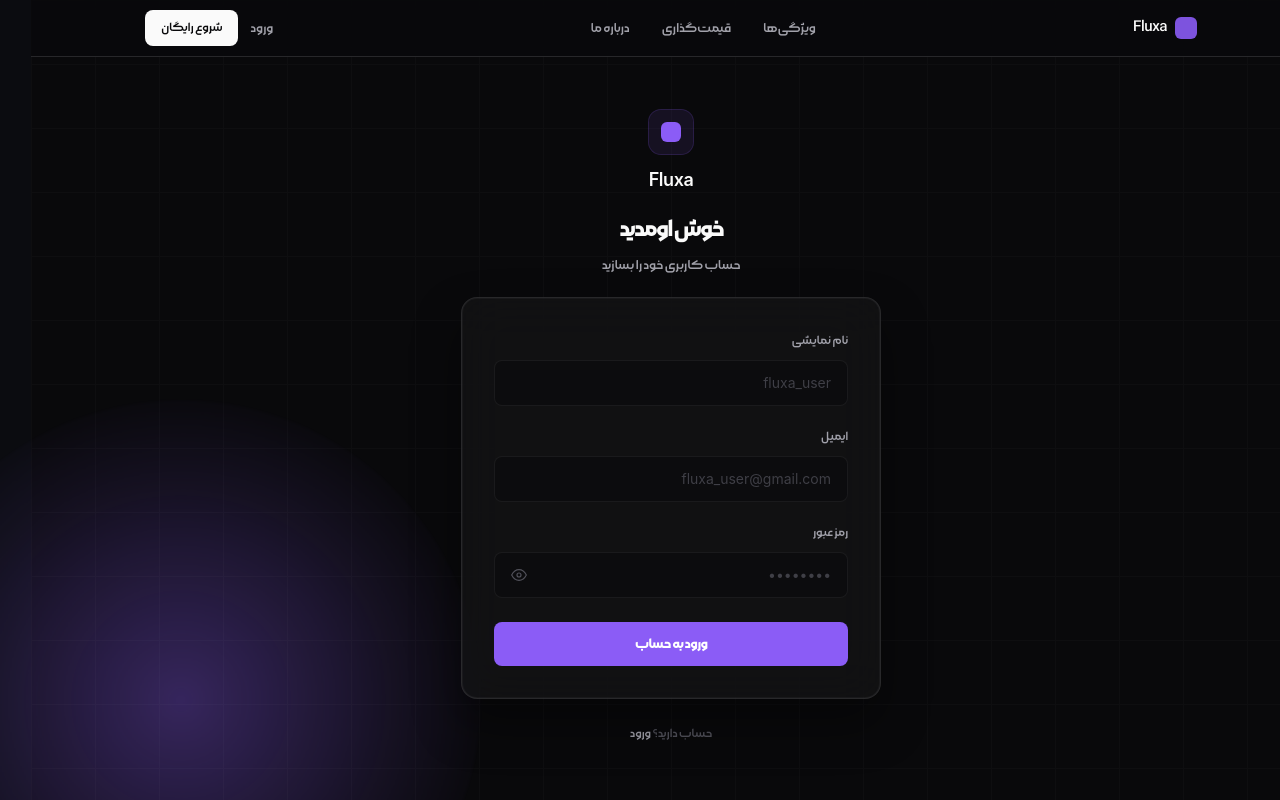
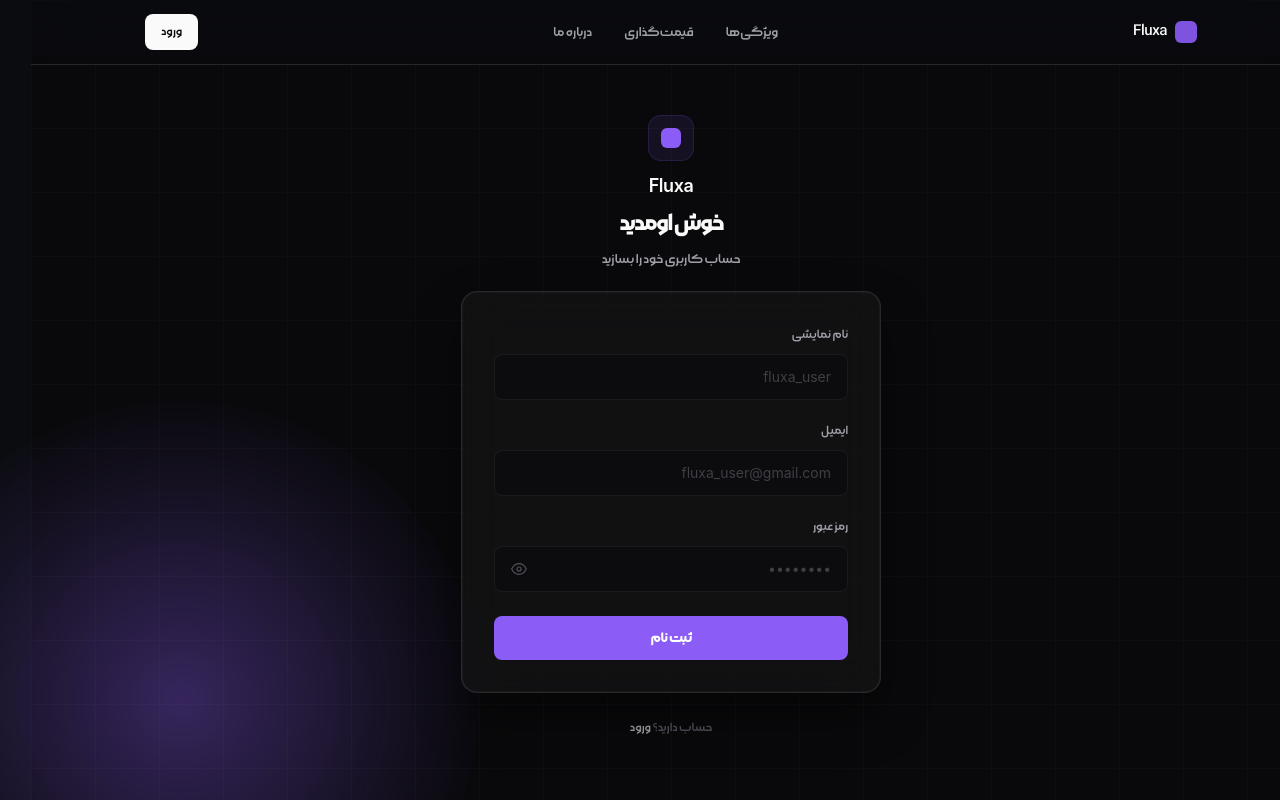
Before and after one commit to amirali-borji/Fluxa, a React (Vite) app: page /register in a window 1280 px wide. Built offline with nearby package versions, Linux system fonts and the light colour scheme; the HTML template or start-up script is replaced by a standard one.

Commit message:
Auth System Added

```diff
--- a/package.json
+++ b/package.json
@@ -10,9 +10,11 @@
     "preview": "vite preview"
   },
   "dependencies": {
+    "@supabase/supabase-js": "^2.108.1",
     "@tailwindcss/vite": "^4.3.0",
     "react": "^19.2.6",
     "react-dom": "^19.2.6",
+    "react-hot-toast": "^2.6.0",
     "react-router-dom": "^7.17.0",
     "tailwindcss": "^4.3.0"
   },
--- a/src/App.jsx
+++ b/src/App.jsx
@@ -3,17 +3,62 @@ import Header from "./components/Header/Header";
 import Home from "./pages/Home/Home";
 import Login from "./pages/Auth/Login/Login";
 import Register from "./pages/Auth/Register/Register";
+import { Toaster } from "react-hot-toast";
+import { useEffect, useState } from "react";
+import { supabase } from "./services/supabase-client";
+import Dashboard from "./pages/Dashboard/Dashboard";
+import ProtectedRoute from "./services/ProtectedRoute";
 
 function App() {
+  const [session, setSession] = useState(null);
+
+  const fetchSession = async () => {
+    const currentSession = await supabase.auth.getSession();
+    setSession(currentSession.data.session);
+  };
+  useEffect(() => {
+    fetchSession();
+
+    const { data: authListener } = supabase.auth.onAuthStateChange(
+      (e, session) => {
+        setSession(session);
+      },
+    );
+
+    return () => {
+      authListener.subscription.unsubscribe();
+    };
+  }, []);
+
   return (
     <>
-      <Header />
-
+      <Header session={session} />
+      <Toaster
+        position="top-center"
+        toastOptions={{
+          duration: 3000,
+          style: {
+            background: "#18181B",
+            color: "#FAFAFA",
+            border: "1px solid #27272A",
+            borderRadius: "16px",
+            padding: "14px 16px",
+          },
+        }}
+      />
       <main className="pt-14">
         <Routes>
           <Route path="/" element={<Home />} />
           <Route path="/login" element={<Login />} />
           <Route path="/register" element={<Register />} />
+          <Route
+            path="/dashboard"
+            element={
+              <ProtectedRoute>
+                <Dashboard />
+              </ProtectedRoute>
+            }
+          />
         </Routes>
       </main>
     </>
--- a/src/components/Header/Header.jsx
+++ b/src/components/Header/Header.jsx
@@ -1,10 +1,10 @@
 import { Link } from "react-router-dom";
 
-export default function Header() {
+export default function Header({ session }) {
   const NAV_LINKS = ["ویژگی‌ها", "قیمت‌گذاری", "درباره ما"];
   return (
-    <header className="flex justify-center fixed top-0 right-0 left-0 z-50 border-b border-[#27272A] bg-[#09090B]/85 backdrop-blur-xl">
-      <div className="mx-auto flex h-14 max-w-275 w-full items-center justify-between px-6">
+    <header className="flex justify-center fixed top-0 right-0 left-0 z-50 border-b border-[#27272A] bg-[#09090B]/20 backdrop-blur-xl">
+      <div className="mx-auto my-1 flex h-14 max-w-275 w-full items-center justify-between px-6">
         <div className="flex items-center gap-2">
           <div className="h-[22px] w-[22px] rounded-md bg-[#8B5CF6] opacity-90" />
           <Link
@@ -28,18 +28,21 @@ export default function Header() {
         </nav>
 
         <div className="flex items-center gap-3">
-          <Link
-            to="/login"
-            className="hidden text-sm text-[#A1A1AA] transition-colors duration-200 hover:text-[#FAFAFA] sm:block"
-          >
-            ورود
-          </Link>
-          <a
-            href="#"
-            className="rounded-lg bg-[#FAFAFA] px-4 py-1.75 text-[13px] font-medium text-[#09090B] transition-opacity duration-200 hover:opacity-85"
-          >
-            شروع رایگان
-          </a>
+          {session ? (
+            <Link
+              to="/dashboard"
+              className="rounded-lg bg-[#FAFAFA] px-4 py-1.75 text-[13px] font-medium text-[#09090B] transition-opacity duration-200 hover:opacity-85"
+            >
+              داشبورد
+            </Link>
+          ) : (
+            <Link
+              to="/login"
+              className="rounded-lg bg-[#FAFAFA] px-4 py-1.75 text-[13px] font-medium text-[#09090B] transition-opacity duration-200 hover:opacity-85"
+            >
+              ورود
+            </Link>
+          )}
         </div>
       </div>
     </header>
--- a/src/pages/Auth/Login/Login.jsx
+++ b/src/pages/Auth/Login/Login.jsx
@@ -1,10 +1,14 @@
 import { useState, useEffect } from "react";
-import { Link } from "react-router-dom";
+import { Link, useNavigate } from "react-router-dom";
+import { supabase } from "../../../services/supabase-client";
+import toast from "react-hot-toast";
 
 export default function Login() {
   const [focused, setFocused] = useState(null);
   const [email, setEmail] = useState("");
   const [password, setPassword] = useState("");
+  const navigate = useNavigate();
+  const [loading, setLoading] = useState(false);
   const [showPassword, setShowPassword] = useState(false);
   const [mounted, setMounted] = useState(false);
 
@@ -12,6 +16,33 @@ export default function Login() {
     const t = setTimeout(() => setMounted(true), 50);
     return () => clearTimeout(t);
   }, []);
+
+  const signInHandler = async () => {
+    if (loading) return;
+    setLoading(true);
+
+    const { error } = await supabase.auth.signInWithPassword({
+      email,
+      password,
+    });
+
+    if (error) {
+      setLoading(false);
+      if (error.message === "Invalid login credentials") {
+        toast.error("ایمیل یا رمز عبور اشتباه است");
+        return;
+      }
+      if (error.message === "missing email or phone") {
+        toast.error("لطفا همه فیلد هارو پر کنید");
+        return;
+      }
+
+      console.error("Error signing in: ", error);
+    } else {
+      toast.success("با موفقیت وارد شدید");
+      navigate("/");
+    }
+  };
 
   return (
     <div className="relative flex min-h-[calc(100vh-56px)] w-full items-center justify-center overflow-hidden bg-[#09090B] px-4">
@@ -200,10 +231,54 @@ export default function Login() {
 
             {/* Submit */}
             <button
-              type="button"
-              className="mt-1 w-full rounded-lg bg-[#8B5CF6] py-3 text-sm font-semibold text-white transition-all duration-200 hover:opacity-85 active:scale-[0.99]"
+              onClick={signInHandler}
+              disabled={loading}
+              className="relative mt-1 w-full overflow-hidden rounded-lg bg-[#8B5CF6] py-3 text-sm font-semibold text-white transition-all duration-200 hover:opacity-85 active:scale-[0.99] disabled:cursor-not-allowed disabled:opacity-70"
             >
-              ورود به حساب
+              {/* shimmer sweep هنگام لودینگ */}
+              {loading && (
+                <span
+                  className="pointer-events-none absolute inset-0"
+                  style={{
+                    background:
+                      "linear-gradient(105deg, transparent 40%, rgba(255,255,255,0.08) 50%, transparent 60%)",
+                    animation: "shimmer 1.6s ease infinite",
+                  }}
+                />
+              )}
+
+              <span className="relative flex items-center justify-center gap-2">
+                {loading ? (
+                  <>
+                    {/* دو حلقه که در جهت مخالف می‌چرخند */}
+                    <span className="relative h-[18px] w-[18px] shrink-0">
+                      <span
+                        className="absolute inset-0 rounded-full"
+                        style={{
+                          border: "1.5px solid transparent",
+                          borderTopColor: "rgba(255,255,255,0.9)",
+                          borderRightColor: "rgba(255,255,255,0.3)",
+                          animation: "spin 0.9s linear infinite",
+                        }}
+                      />
+                      <span
+                        className="absolute rounded-full"
+                        style={{
+                          inset: "4px",
+                          border: "1.5px solid transparent",
+                          borderBottomColor: "rgba(255,255,255,0.7)",
+                          animation: "spin 0.6s linear infinite reverse",
+                        }}
+                      />
+                    </span>
+                    <span style={{ transition: "opacity 0.2s" }}>
+                      در حال ورود...
+                    </span>
+                  </>
+                ) : (
+                  "ورود"
+                )}
+              </span>
             </button>
           </div>
         </div>
--- a/src/pages/Auth/Register/Register.jsx
+++ b/src/pages/Auth/Register/Register.jsx
@@ -1,11 +1,14 @@
 import { useState, useEffect } from "react";
 import { Link } from "react-router-dom";
+import { supabase } from "../../../services/supabase-client";
+import toast from "react-hot-toast";
 
 export default function Login() {
   const [focused, setFocused] = useState(null);
   const [displayName, setDisplayName] = useState("");
   const [email, setEmail] = useState("");
   const [password, setPassword] = useState("");
+  const [loading, setLoading] = useState(false);
   const [showPassword, setShowPassword] = useState(false);
   const [mounted, setMounted] = useState(false);
 
@@ -13,6 +16,35 @@ export default function Login() {
     const t = setTimeout(() => setMounted(true), 50);
     return () => clearTimeout(t);
   }, []);
+
+  const signUpHandler = async () => {
+    if (loading) return;
+    setLoading(true);
+
+    const { error } = await supabase.auth.signUp({
+      displayName,
+      email,
+      password,
+    });
+
+    if (error) {
+      setLoading(false);
+      if (error.message === "Password should be at least 6 characters.") {
+        toast.error("رمز عبور باید حداقل 6 کاراکتر باشد");
+        return;
+      }
+      if (error.message === "email rate limit exceeded") {
+        toast.error(
+          "تعداد درخواست‌های ایمیل شما بیش از حد مجاز است. لطفاً بعداً دوباره تلاش کنید.",
+        );
+        return;
+      }
+
+      console.error("Error signing up: ", error);
+    } else {
+      toast.success("ایمیل خودتون رو چک کنید");
+    }
+  };
 
   return (
     <div className="relative flex min-h-[calc(100vh-56px)] w-full items-center justify-center overflow-hidden bg-[#09090B] px-4">
@@ -56,7 +88,7 @@ export default function Login() {
         }}
       >
         {/* Logo */}
-        <div className="mb-5 flex flex-col items-center gap-3">
+        <div className="mb-2 flex flex-col items-center gap-3">
           <div className="flex h-11 w-11 items-center justify-center rounded-xl bg-[#8B5CF6]/10 ring-1 ring-[#8B5CF6]/25">
             <div className="h-5 w-5 rounded-md bg-[#8B5CF6]" />
           </div>
@@ -225,11 +257,56 @@ export default function Login() {
             </div>
 
             {/* Submit */}
+            {/* Submit */}
             <button
-              type="button"
-              className="mt-1 w-full rounded-lg bg-[#8B5CF6] py-3 text-sm font-semibold text-white transition-all duration-200 hover:opacity-85 active:scale-[0.99]"
+              onClick={signUpHandler}
+              disabled={loading}
+              className="relative mt-1 w-full overflow-hidden rounded-lg bg-[#8B5CF6] py-3 text-sm font-semibold text-white transition-all duration-200 hover:opacity-85 active:scale-[0.99] disabled:cursor-not-allowed disabled:opacity-70"
             >
-              ورود به حساب
+              {/* shimmer sweep هنگام لودینگ */}
+              {loading && (
+                <span
+                  className="pointer-events-none absolute inset-0"
+                  style={{
+                    background:
+                      "linear-gradient(105deg, transparent 40%, rgba(255,255,255,0.08) 50%, transparent 60%)",
+                    animation: "shimmer 1.6s ease infinite",
+                  }}
+                />
+              )}
+
+              <span className="relative flex items-center justify-center gap-2">
+                {loading ? (
+                  <>
+                    {/* دو حلقه که در جهت مخالف می‌چرخند */}
+                    <span className="relative h-[18px] w-[18px] shrink-0">
+                      <span
+                        className="absolute inset-0 rounded-full"
+                        style={{
+                          border: "1.5px solid transparent",
+                          borderTopColor: "rgba(255,255,255,0.9)",
+                          borderRightColor: "rgba(255,255,255,0.3)",
+                          animation: "spin 0.9s linear infinite",
+                        }}
+                      />
+                      <span
+                        className="absolute rounded-full"
+                        style={{
+                          inset: "4px",
+                          border: "1.5px solid transparent",
+                          borderBottomColor: "rgba(255,255,255,0.7)",
+                          animation: "spin 0.6s linear infinite reverse",
+                        }}
+                      />
+                    </span>
+                    <span style={{ transition: "opacity 0.2s" }}>
+                      در حال ثبت نام...
+                    </span>
+                  </>
+                ) : (
+                  "ثبت نام"
+                )}
+              </span>
             </button>
           </div>
         </div>
--- /dev/null
+++ b/src/pages/Dashboard/Dashboard.jsx
@@ -0,0 +1,22 @@
+import React from "react";
+import { supabase } from "../../services/supabase-client";
+import { useNavigate } from "react-router-dom";
+import { toast } from "react-hot-toast";
+
+function Dashboard() {
+  const navigate = useNavigate();
+
+  const logoutHandler = async () => {
+    await supabase.auth.signOut();
+    toast.success("با موفقیت خارج شدید");
+    navigate("/");
+  };
+  return (
+    <section>
+      <h1>Dashboard</h1>
+      <button onClick={logoutHandler}>Log out</button>
+    </section>
+  );
+}
+
+export default Dashboard;
--- /dev/null
+++ b/src/services/ProtectedRoute.jsx
@@ -0,0 +1,33 @@
+import { useEffect, useState } from "react";
+import { Navigate } from "react-router-dom";
+import { supabase } from "./supabase-client";
+
+function ProtectedRoute({ children }) {
+  const [loading, setLoading] = useState(true);
+  const [session, setSession] = useState(null);
+
+  useEffect(() => {
+    const getSession = async () => {
+      const {
+        data: { session },
+      } = await supabase.auth.getSession();
+
+      setSession(session);
+      setLoading(false);
+    };
+
+    getSession();
+  }, []);
+
+  if (loading) {
+    return <div>Loading...</div>;
+  }
+
+  if (!session) {
+    return <Navigate to="/login" replace />;
+  }
+
+  return children;
+}
+
+export default ProtectedRoute;
--- /dev/null
+++ b/src/services/supabase-client.js
@@ -0,0 +1,6 @@
+import { createClient } from "@supabase/supabase-js";
+
+const supabaseUrl = import.meta.env.VITE_SUPABASE_URL;
+const supabaseAnonKey = import.meta.env.VITE_SUPABASE_ANON_KEY;
+
+export const supabase = createClient(supabaseUrl, supabaseAnonKey);
```
Also changed, not shown: src/index.css (+15 -0 lines), 2 other files (tests, documents, lock files or other folders).
